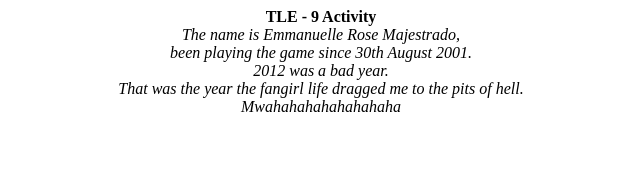
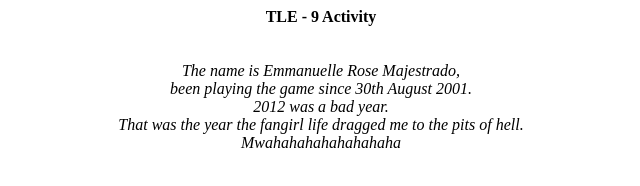
Before and after one commit to MajestradoEmmanuelle/MyNewRepository, a plain HTML site: page index.html in a window 1280 px wide. Shown: the whole page, without its empty margins (319-959 px from the left). Drawn offline with Linux system fonts and the light colour scheme.

Commit message:
Update index.html

```diff
--- a/index.html
+++ b/index.html
@@ -2,8 +2,8 @@
 	<head>
 		<title>	Computer Programming </title>
 	</head>
-	<body><center><b>TLE - 9 Activity </b><br>
-			<i>The name is Emmanuelle Rose Majestrado, <br>
+	<body><center><b>TLE - 9 Activity </b><br><br>
+			<i><br>The name is Emmanuelle Rose Majestrado, <br>
 				been playing the game since 30th August 2001. <br>
 				2012 was a bad year. <br>
 				That was the year the fangirl life dragged me to the pits of hell. <br>
```
